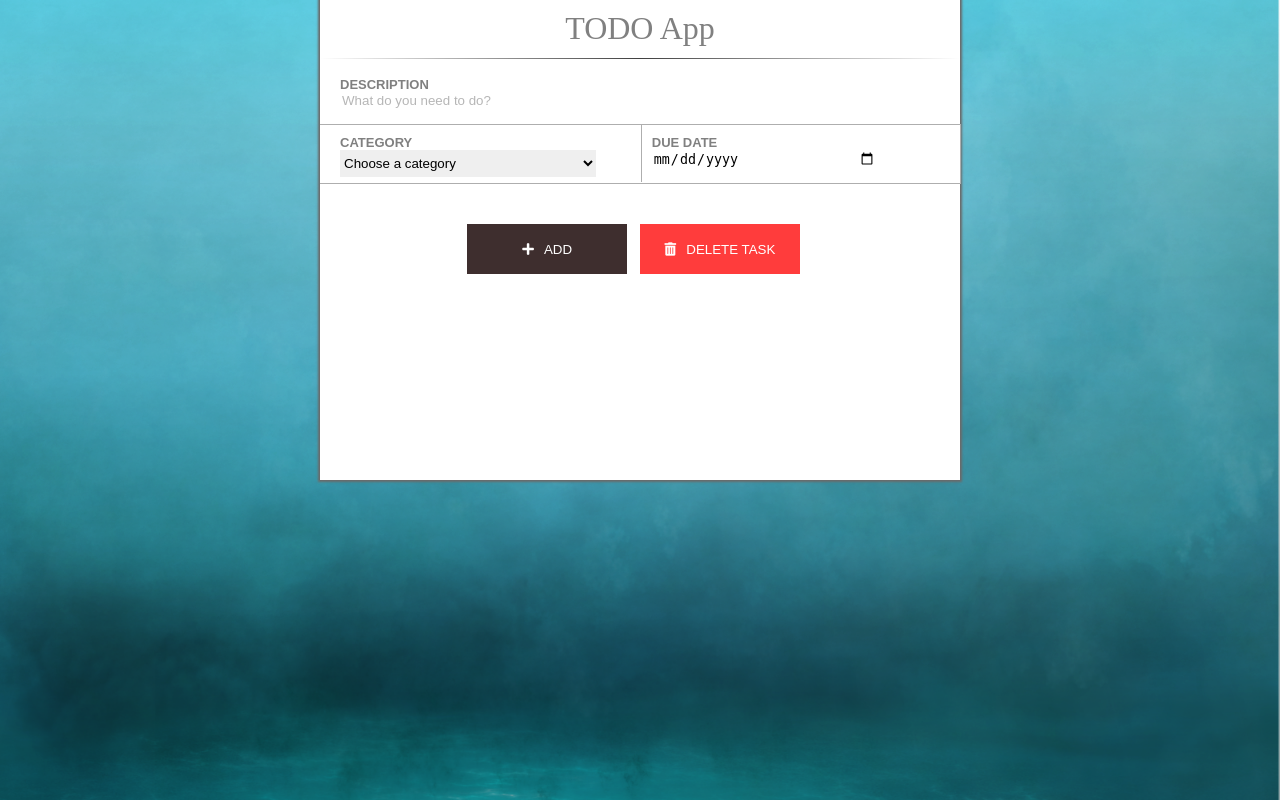
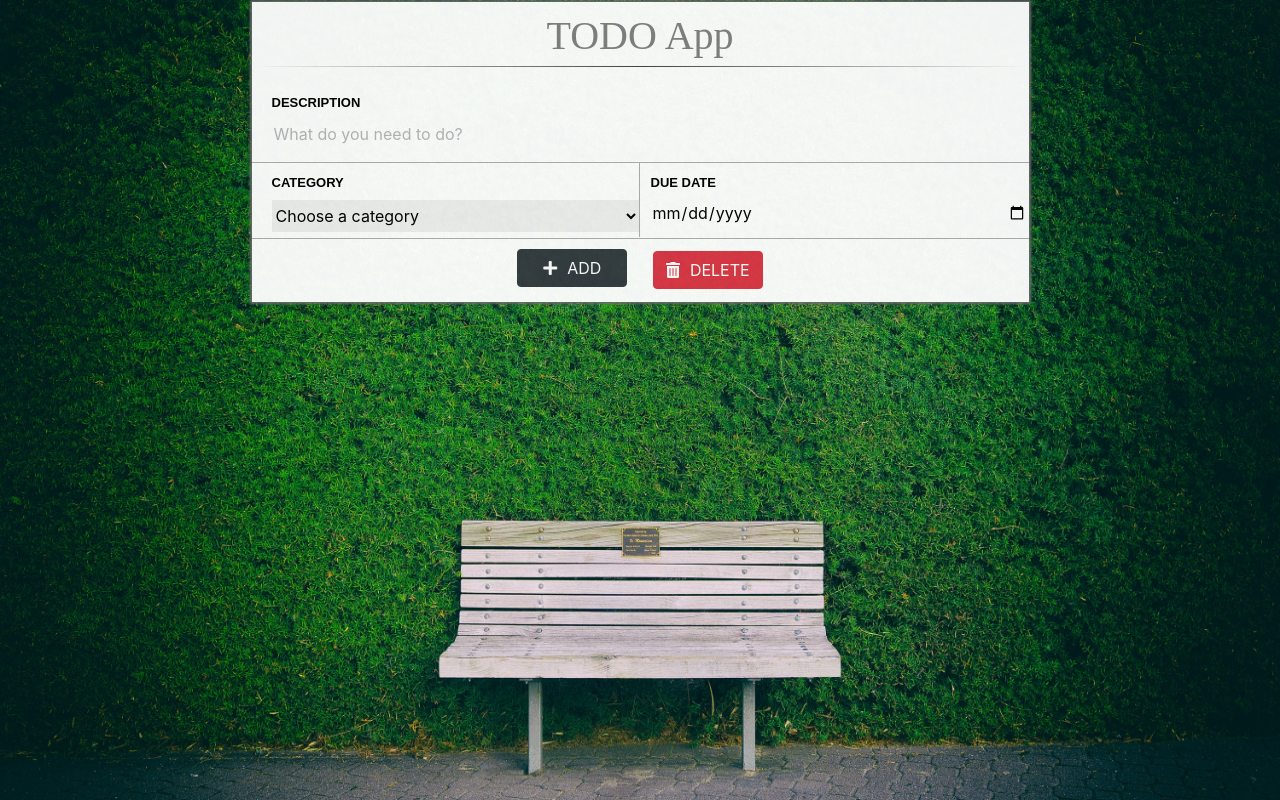
Before and after one commit to ajachintya/TODO_list, a Node server app: page / in a window 1280 px wide. Run offline with Node 20, Linux system fonts and the light colour scheme; data that the repository does not hold is empty; some libraries are stand-ins or nearby versions.

Commit message:
added background and responsiveness

```diff
--- a/assets/css/home.css
+++ b/assets/css/home.css
@@ -1,14 +1,17 @@
+/* Css properties */
 body{
-    margin:0;
-    background-image:url("/images/3.png");
-    background-size:cover;
+    margin-top:2;
+    background-image:url("/images/23.jpg");
+    background-size: 100% 100%;
 }
 #main{
     margin: auto;
-    width:50%;
-    min-height:60%;
+    min-width:470px;
+    width:70%;
+    min-height:300px;
     background-color: white;
     box-shadow: 0 0 2px 2px rgb(106, 106, 106);
+    opacity: 0.95;
 }
 #heading{
     position: relative;
@@ -23,15 +26,10 @@ hr.style-one {
     height: 1px;
     background-image: linear-gradient(to right, rgba(0, 0, 0, 0), rgba(0, 0, 0, 0.75), rgba(0, 0, 0, 0));
 }
-hr.style-two{
-    border: 0;
-    height: 1px;
-    color:grey;
-}
 label{
     position: relative;
     font-family: sans-serif;
-    color:grey;
+    color:black;
     font-size: 13px;
     font-weight: bold;
 }
@@ -43,6 +41,7 @@ label{
 #description{
     position: relative;
     padding: 10px 0 5px 20px;
+
 }
 ::placeholder{
     color:rgb(182, 182, 182);
@@ -55,8 +54,11 @@ label{
     word-wrap:break-word;
     max-width:43%;
 }
+#sel{
+    width:100%;
+}
 #category{
-    width:47%;
+    width:50%;
     padding: 10px 0 5px 20px;
     border-right: 1px solid rgb(174, 174, 174);
 }
@@ -69,6 +71,7 @@ select{
 #cat-date{
     width: 100%;
     border:1px solid rgb(174, 174, 174);
+    border-right: none;
     border-left:none;
     margin-top: 10px;
 }
@@ -78,38 +81,20 @@ select{
     outline: none;
 }
 #date{
-    width:35%;
+    width:49.8%;
     height:43px;
     padding: 10px 0 5px 10px;
     margin-left: -4px;
 }
-#add{
-    background-color: rgb(62, 46, 46);
-    color:white;
-    border:none;
-    width:160px;
-    height: 50px;
-    outline: none;
-    padding:18px 20px 20px 20px;
-    font-family:sans-serif;
-    font-weight:lighter;
-    top:28%;
+ #add{
+    margin-top:10px;
     right: 51%;
+    width: 110px;
 }
 #del{
-    display: inline-block;
-    position: fixed;
-    background-color:rgb(255, 60, 60);
-    color:white;
-    border:none;
-    outline: none;
-    width:160px;
-    height: 50px;
-    padding:18px 20px 20px 20px;
-    font-family:sans-serif;
-    font-weight:lighter;
-    top:28%;
-    left: 50%;
+    margin-top:-53px;
+    left: 51%;
+    width: 110px;
 }
 form i{
     margin-right:2px;
@@ -120,18 +105,9 @@ form i{
 #del i{
     margin-right:10px;
 }
-#add:hover{
-    background-color:black;
-    opacity: 0.9;
-    transition: 0.3s;
-}
-#del:hover{
-    background-color: rgb(240, 0, 0);
-    opacity: 0.9;
-    transition: 0.3s;
-}
+
 #unordered-list{
-    margin-top:100px;
+    margin-top:65px;
 }
 #unordered-list ul{
     list-style:none;
@@ -155,7 +131,7 @@ form i{
     border-radius: 3px;
     color:white;
     width:80px;
-    height:23px;
+    height:40px;
     text-align:center;
     padding-top:13px;
     font-family: sans-serif;
@@ -165,6 +141,17 @@ form i{
     position:absolute;
     margin-top: 10px;
     outline:none;
+}
+/* on hover css*/
+#add:hover{
+    background-color:black;
+    opacity: 0.9;
+    transition: 0.3s;
+}
+#del:hover{
+    background-color: rgb(240, 0, 0);
+    opacity: 0.9;
+    transition: 0.3s;
 }
 #description:hover{
      background-color:#f2f2f2;
@@ -195,6 +182,3 @@ ul li:hover {
     background: #f2f2f2;
     transition: 0.3s;
 }
-#list-elements input:checked{
-   background-color: green;
-}
--- a/assets/js/home.js
+++ b/assets/js/home.js
@@ -1,16 +1,19 @@
-var des=document.querySelectorAll('.des-list');
-var chk=document.querySelectorAll('.check-box');
-var time=document.querySelectorAll('.time');
+// fetching
+var des = document.querySelectorAll('.des-list');
+var chk = document.querySelectorAll('.check-box');
+var time = document.querySelectorAll('.time');
 
-function myFun(){
-    for(let i=0;i<chk.length;i++){
-        if(chk[i].checked==true){
-            des[i].style.textDecoration="line-through";
-            time[i].style.textDecoration="line-through";
+//function for check-box selection
+
+function myFun() {
+    for (let i = 0; i < chk.length; i++) {
+        if (chk[i].checked == true) {
+            des[i].style.textDecoration = "line-through";
+            time[i].style.textDecoration = "line-through";
         }
-        else{
-            des[i].style.textDecoration="none";
-            time[i].style.textDecoration="none";
+        else {
+            des[i].style.textDecoration = "none";
+            time[i].style.textDecoration = "none";
         }
     }
 }
--- a/controller/home_controller.js
+++ b/controller/home_controller.js
@@ -1,84 +1,84 @@
 //A group of actions is called as controller
-const Todo=require('../models/todo');
+const Todo = require('../models/todo');
 //an exported function home
-module.exports.home=function(req,res){
+module.exports.home = function (req, res) {
     //fetching contacts
-    Todo.find({},function(err,Todo){
-        if(err){
+    Todo.find({}, function (err, Todo) {
+        if (err) {
             console.log('error in fetching contacts from db');
             return;
         }
-
-    return res.render('home',{
-        todo_data : Todo
+       //returning to home
+        return res.render('home', {
+            todo_data: Todo
         });
     });
 };
 
-//adding
-module.exports.add=function(req,res){
-     var date=req.body.date;
-     var split=date.split('-');
-     if(split[1]=="01"){
-         split[1]="Jan";
+//adding date in month date,year formate
+module.exports.add = function (req, res) {
+    var date = req.body.date;
+    var split = date.split('-');
+    if (split[1] == "01") {
+        split[1] = "Jan";
     }
-     if(split[1]=="02"){
-        split[1]="Feb";
+    if (split[1] == "02") {
+        split[1] = "Feb";
     }
-    if(split[1]=="03"){
-        split[1]="Mar";
+    if (split[1] == "03") {
+        split[1] = "Mar";
     }
-    if(split[1]=="04"){
-        split[1]="April";
+    if (split[1] == "04") {
+        split[1] = "April";
     }
-    if(split[1]=="05"){
-        split[1]="May";
+    if (split[1] == "05") {
+        split[1] = "May";
     }
-    if(split[1]=="06"){
-        split[1]="June";
+    if (split[1] == "06") {
+        split[1] = "June";
     }
-    if(split[1]=="07"){
-        split[1]="July";
+    if (split[1] == "07") {
+        split[1] = "July";
     }
-    if(split[1]=="08"){
-        split[1]="Aug";
+    if (split[1] == "08") {
+        split[1] = "Aug";
     }
-    if(split[1]=="09"){
-        split[1]="Sept";
+    if (split[1] == "09") {
+        split[1] = "Sept";
     }
-    if(split[1]=="10"){
-        split[1]="Oct";
+    if (split[1] == "10") {
+        split[1] = "Oct";
     }
-    if(split[1]=="11"){
-        split[1]="Nov";
+    if (split[1] == "11") {
+        split[1] = "Nov";
     }
-    if(split[1]=="12"){
-        split[1]="Dec";
+    if (split[1] == "12") {
+        split[1] = "Dec";
     }
-    date=split[1]+" "+split[2]+", "+split[0];
-    req.body.date=date;
+    date = split[1] + " " + split[2] + ", " + split[0];
+    req.body.date = date;
     //putting contacts in database
-    Todo.create(req.body,function(err,newTodo){
-        if(err){
+    Todo.create(req.body, function (err, newTodo) {
+        if (err) {
             console.log("error in creating list");
             return;
         }
-        console.log('*******',newTodo);
+        console.log('*******', newTodo);
         res.redirect('back');
     });
 }
 
 //delete
-module.exports.del=function(req,res){
+module.exports.del = function (req, res) {
     //get the id from the ul
     let id = req.body._id;
     //find the list in the database using id and delete
-    if(id==undefined){
+    if (id == undefined) {
         return res.redirect("back");
     }
-    for(let i of id){
-    Todo.findByIdAndDelete(id,function(err){
-        if(err){
+    for (let i of id) {
+        Todo.findByIdAndDelete(id, function (err) {
+            if (err) {
                 console.log('error in deleting');
                 return;
             }
--- a/index.js
+++ b/index.js
@@ -4,6 +4,7 @@ const express = require('express');
 
 //requiring databse from config folder
 const db=require('./config/mongoose');
+
 //require schema
 const Todo=require('./models/todo');
 
@@ -22,8 +23,6 @@ app.use(express.urlencoded());
 app.use('/',require('./router/index'));
 
 //middleware to use static files like .css
-
-
 app.use(express.static('assets'));
 
 //creating a listen on specified port or path
--- a/package.json
+++ b/package.json
@@ -13,8 +13,10 @@
   "author": "Achintya",
   "license": "ISC",
   "dependencies": {
+    "connect-flash": "^0.1.1",
     "ejs": "^2.6.2",
     "express": "^4.17.1",
-    "mongoose": "^5.6.9"
+    "mongoose": "^5.6.9",
+    "nodemon": "^1.19.4"
   }
 }
--- a/views/home.ejs
+++ b/views/home.ejs
@@ -1,23 +1,36 @@
 <html>
 <head>
     <title>TODO List</title>
-       <link rel="stylesheet" href="https://use.fontawesome.com/releases/v5.5.0/css/all.css" integrity="sha384-B4dIYHKNBt8Bc12p+WXckhzcICo0wtJAoU8YZTY5qE0Id1GSseTk6S+L3BlXeVIU" crossorigin="anonymous">
+    <meta name="viewport" content="width=devide-width,initial-scale=1.0">
+    <!-- adding favicon -->
+    <link rel="shortcut icon" type="image/icon" href="/images/favicon.ico">
+    <!-- bootstrap link -->
+    <link rel="stylesheet" href="https://stackpath.bootstrapcdn.com/bootstrap/4.3.1/css/bootstrap.min.css"
+        integrity="sha384-ggOyR0iXCbMQv3Xipma34MD+dH/1fQ784/j6cY/iJTQUOhcWr7x9JvoRxT2MZw1T" crossorigin="anonymous">
+    <!-- fontawsome link -->
+    <link rel="stylesheet" href="https://use.fontawesome.com/releases/v5.5.0/css/all.css"
+        integrity="sha384-B4dIYHKNBt8Bc12p+WXckhzcICo0wtJAoU8YZTY5qE0Id1GSseTk6S+L3BlXeVIU" crossorigin="anonymous">
+        <!-- external css file -->
     <link rel="stylesheet" type="text/css" href="/css/home.css">
     <script src="https://ajax.googleapis.com/ajax/libs/jquery/3.4.1/jquery.min.js"></script>
 </head>
-    <body>
+
+<body class="container">
     <div id="main">
+        <!-- heading  -->
         <h1 id="heading">TODO App</h1>
         <hr class="style-one">
         <form action="/create-list" method="POST">
-           <div id="des" style="height: auto;">
+            <div id="des" style="height:auto;">
+                <!-- description area -->
                 <div id="description">
                     <label>DESCRIPTION</label><br>
-            <input class="input" type="text" name="description" placeholder="What do you need to do?" required>
+                    <input style="width:440px;" class="input" type="text" name="description" placeholder="What do you need to do?" required>
                 </div>
             </div>
+            <!-- category and date section -->
             <div id="cat-date">
-               <div style="display:inline-block;"id="category">
+                <div style="display:inline-block;" id="category">
                     <label>CATEGORY</label><br>
                     <select name="category" id="sel" required>
                         <option disabled selected>Choose a category</option>
@@ -28,36 +41,47 @@
                         <option value="OTHER">OTHER</option>
                     </select>
                 </div>
-               <div style="display:inline-block; vertical-align: top;" id="date">
+                <div style="display:inline-block; vertical-align: top; height:75px;" id="date">
                     <label id="d-date">DUE DATE</label><br>
                     <input id="due-date" name="date" type="date" required>
                 </div>
             </div>
-               <button style="position: fixed;" id="add" type="submit"><i class="fas fa-plus"></i>ADD</button>
+             <!-- add button -->
+            <button id="add" type="submit" class="btn btn-dark" style="position: absolute;"><i
+                    class="fas fa-plus"></i>ADD</button>
         </form>
-               <form action="/delete-list" method="POST" >
-            <button id="del" type="submit" style="margin-right:10%;"><i class="fas fa-trash-alt"></i>DELETE TASK</button>
+        <form action="/delete-list" method="POST">
+            <!-- delete button -->
+            <button id="del" type="submit" style="position: absolute;" class="btn btn-danger"><i
+                    class="fas fa-trash-alt"></i>DELETE</button>
+
             <div id="unordered-list">
                 <ul>
+                    <!-- iterating over task list -->
                     <% for(let i of todo_data) {%>
                     <li id="elements">
                         <div id="list-elements">
-                        <input id="check-box" class="check-box" type="checkbox" name="_id" value="<%= i._id %>" onclick="myFun()">
+                            <input id="check-box" class="check-box" type="checkbox" name="_id" value="<%= i._id %>"
+                                onclick="myFun()">
                             <span id="des-list" class="des-list"><%= i.description %></span>
                             <% if(i.category=="WORK"){ %>
-                                <span id="category-box" style="float: right;background-color: purple;"><%= i.category %></span>
+                            <span id="category-box"
+                                style="float: right;background-color: purple;"><%= i.category %></span>
                             <%}%>
                             <% if(i.category=="PERSONAL"){ %>
                             <span id="category-box" style="float: right;background-color: red;"><%= i.category %></span>
                             <%}%>
                             <% if(i.category=="OTHER"){ %>
-                                <span id="category-box" style="float: right;background-color: rgb(216, 216, 18);"><%= i.category %></span>
+                            <span id="category-box"
+                                style="float: right;background-color: rgb(216, 216, 18);"><%= i.category %></span>
                             <%}%>
                             <% if(i.category=="CLEANING"){ %>
-                                <span id="category-box" style="float: right;background-color: green;"><%= i.category %></span>
+                            <span id="category-box"
+                                style="float: right;background-color: green;"><%= i.category %></span>
                             <%}%>
                             <% if(i.category=="SCHOOL"){ %>
-                                <span id="category-box" style="float: right;background-color:royalblue;"><%= i.category %></span>
+                            <span id="category-box"
+                                style="float: right;background-color:royalblue;"><%= i.category %></span>
                             <%}%>
                         <br>
                         <span id="time" class="time"><i class="far fa-calendar-alt"></i>
@@ -70,6 +94,8 @@
 
         </form>
     </div>
+    <!-- adding external js file -->
     <script src="/js/home.js"></script>
 </body>
+
 </html>
```
Also changed, not shown: assets/images/1.jpg (deleted), assets/images/23.jpg (added), assets/images/3.png (deleted), assets/images/4.jpg (deleted), assets/images/favicon.ico (added), assets/images/favicon.png (added), 1 other file. Lines whose indentation alone changed are shown as unchanged.
